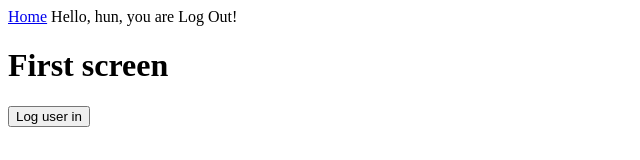
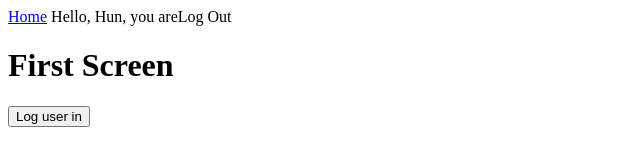
Before and after one commit to JeongSeongHun054/IntensiveHooks, a React (Create React App) app: page / in a window 1280 px wide. Shown: the top 160 px of the page, without its empty margins (0-640 px from the left). Built offline with nearby package versions, Linux system fonts and the light colour scheme.

Commit message:
Context basic repeat

```diff
--- a/src/App.js
+++ b/src/App.js
@@ -4,7 +4,8 @@ import Screen from "./Screen";
 
 function App() {
   return (
-    <UserContextProvider>
+    <UserContextProvider value={{ name: "hun" }}>
+      {/*다른 사용될 모든 컴포넌트*/}
       <Screen />
     </UserContextProvider>
   );
--- a/src/Header.js
+++ b/src/Header.js
@@ -1,14 +1,16 @@
 import React, { useContext } from "react";
-import { useUser } from "./context";
+import { UserContext } from "./context";
 
 const Header = () => {
-  const { name, loggedIn } = useUser();
-
+  const {
+    user: { name, loggedIn },
+  } = useContext(UserContext);
   return (
     <header>
-      <a href="#">Home</a> Hello, {name}, you are{" "}
-      {loggedIn ? "Log In!" : "Log Out!"}
+      <a href="#">Home</a> Hello, {name}, you are
+      {loggedIn ? "Log In" : "Log Out"}
     </header>
   );
 };
+
 export default Header;
--- a/src/Screen.js
+++ b/src/Screen.js
@@ -1,13 +1,13 @@
-import React from "react";
-import { useFns } from "./context";
+import React, { useContext } from "react";
+import { UserContext } from "./context";
 import Header from "./Header";
 
 const Screen = () => {
-  const { logUserIn } = useFns();
+  const { logUserIn } = useContext(UserContext);
   return (
     <div>
       <Header />
-      <h1>First screen</h1>
+      <h1>First Screen</h1>
       <button onClick={logUserIn}>Log user in</button>
     </div>
   );
--- a/src/context.js
+++ b/src/context.js
@@ -1,37 +1,20 @@
-import React, { useState, useContext } from "react";
+import React, { useState } from "react";
 
 export const UserContext = React.createContext();
 
-// const UserContextProvider = ({ children }) => (
-//   <UserContext.Provider value={{ name: "hun" }}>
-
-//     {children}
-//   </UserContext.Provider>
-// );
-
 const UserContextProvider = ({ children }) => {
   const [user, setUser] = useState({
-    name: "hun",
+    name: "Hun",
     loggedIn: false,
   });
+
   const logUserIn = () => setUser({ ...user, loggedIn: true });
+
   return (
-    //   value에 전역적으로 들어갈 state들을 넣어줌으로써 다른 Component에서 사용가능하게 한다.
-    <UserContext.Provider value={{ user, fn: { logUserIn } }}>
-      {/* 여기서의 children은 다른 Component들을 뜻한다 */}
+    <UserContext.Provider value={{ user, logUserIn }}>
       {children}
     </UserContext.Provider>
   );
 };
 
-export const useFns = () => {
-  const { fn } = useContext(UserContext);
-  return fn;
-};
-
-export const useUser = () => {
-  const { user } = useContext(UserContext);
-  return user;
-};
-
 export default UserContextProvider;
```
Also changed, not shown: 1 other file (tests, documents, lock files or other folders).
